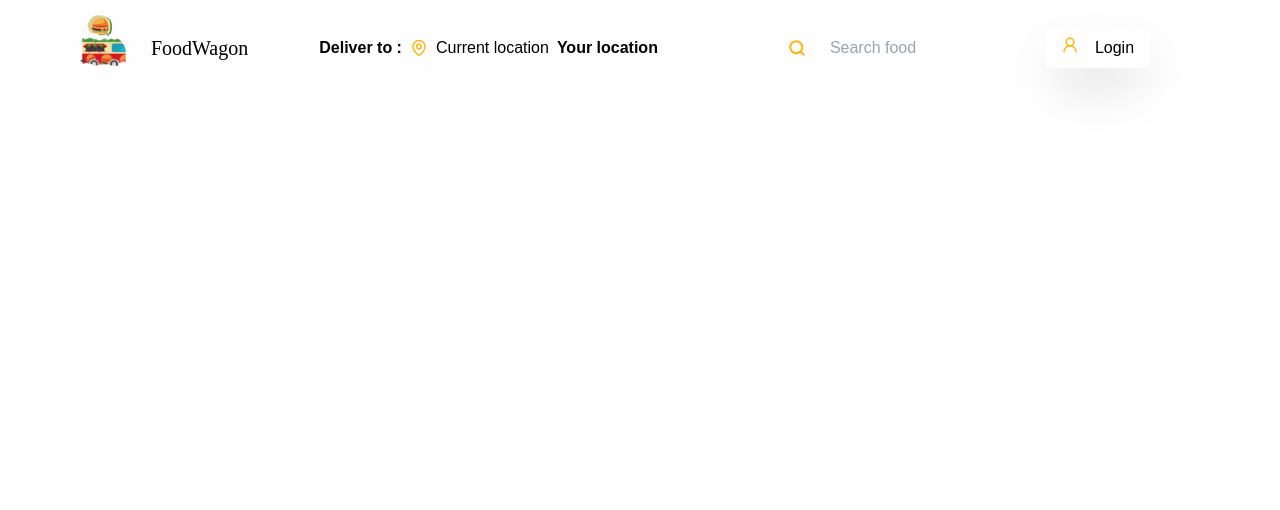
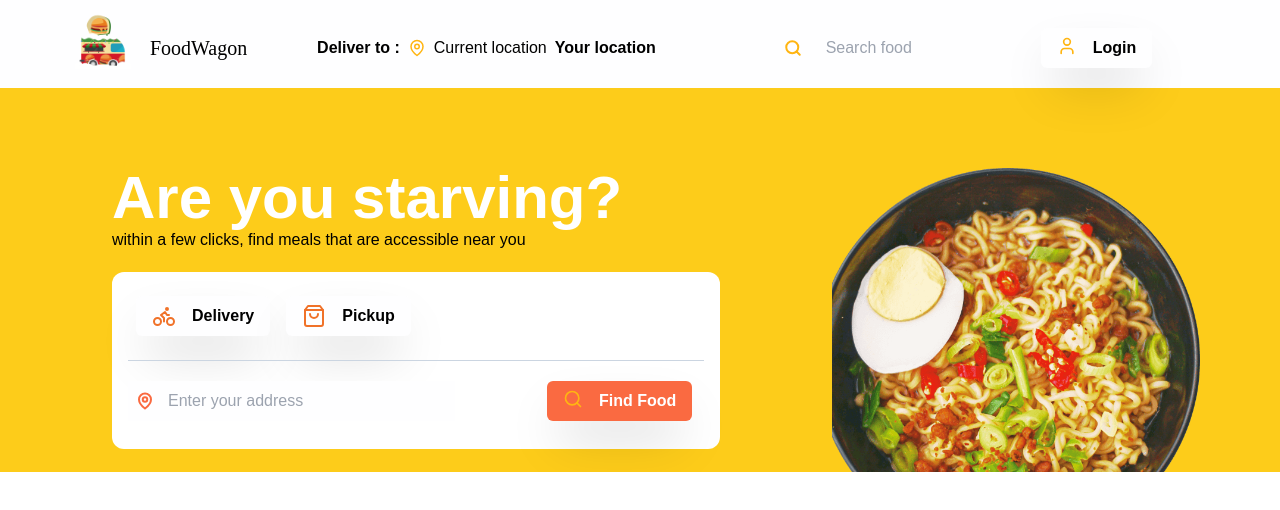
Before and after one commit to ameaympande/Food-Wagon, a React (Create React App) app in the folder client/: page / in a window 1280 px wide. Shown: the top 510 px of the page. Built offline with nearby package versions, Linux system fonts and the light colour scheme; a web font is replaced by a local one.

Commit message:
home page first section completed

```diff
--- a/client/src/components/Home.jsx
+++ b/client/src/components/Home.jsx
@@ -1,8 +1,14 @@
 import React from "react";
-import Navbar from "./Navbar";
+import Navbar from "./homePage/Navbar";
+import Body from "./homePage/MainSection";
 
 const Home = () => {
-  return <Navbar />;
+  return (
+    <>
+      <Navbar />
+      <Body />
+    </>
+  );
 };
 
 export default Home;
--- /dev/null
+++ b/client/src/components/homePage/MainSection.jsx
@@ -0,0 +1,74 @@
+import React from "react";
+import Button from "../layout/Button";
+import { Bike, ShoppingBag, MapPin, Search } from "lucide-react";
+
+const MainSection = () => {
+  return (
+    <div className="flex flex-row bg-primary h-96 overflow-hidden">
+      <div className="py-20 px-28 flex flex-col">
+        <div className="text-text-primary text-6xl font-extrabold">
+          Are you starving?
+        </div>
+        <div>within a few clicks, find meals that are accessible near you</div>
+        <div className="flex flex-col mt-5 p-4 bg-text-primary rounded-xl w-full">
+          {" "}
+          <div className="flex flex-row p-2 gap-4">
+            <div>
+              <Button
+                onClick={() => console.log("clicked")}
+                buttonText="Delivery"
+                userIcon={Bike}
+                color="#f07229"
+                size={24}
+              />
+            </div>
+
+            <div>
+              <Button
+                onClick={() => console.log("clicked")}
+                buttonText="Pickup"
+                userIcon={ShoppingBag}
+                color="#f07229"
+                size={24}
+              />
+            </div>
+          </div>
+          <hr className="mt-4 text-slate-300" />
+          <div>
+            <div className="mt-2 container relative flex items-center">
+              <div className="absolute inset-y-0 left-0 pl-2 flex items-center pointer-events-none">
+                <MapPin size={18} color="#fa6a41" absoluteStrokeWidth />
+              </div>
+              <input
+                className="bg-bg-primary px-20 py-2 pl-10 w-3/9"
+                type="text"
+                placeholder="Enter your address"
+              />
+              <div className="ml-20 p-3">
+                <Button
+                  onClick={() => {
+                    // navigate("/signin");
+                  }}
+                  buttonText="Find Food"
+                  userIcon={Search}
+                  color="#ffb512"
+                  textColor="text-primary"
+                  style="p-10 bg-secondary hover:text-secondary"
+                />
+              </div>
+            </div>
+          </div>
+        </div>
+      </div>
+      <div className="flex-grow relative overflow-hidden">
+        <img
+          className="absolute top-20 bottom-0 right-20 h-full"
+          src="/bowl.png"
+          alt="Bowl"
+        />
+      </div>
+    </div>
+  );
+};
+
+export default MainSection;
--- a/client/src/components/Navbar.jsx
+++ b/client/src/components/homePage/Navbar.jsx
@@ -1,6 +1,7 @@
-import { MapPin, Search, UserRound } from "lucide-react";
+import { MapPin, Search, UserIcon, UserRound } from "lucide-react";
 import React, { useState } from "react";
 import { useNavigate } from "react-router-dom";
+import Button from "../layout/Button";
 
 const Navbar = () => {
   const navigate = useNavigate();
@@ -33,16 +34,15 @@ const Navbar = () => {
               placeholder="Search food"
             />
           </div>
-          <div className=" items-center">
-            <button
+          <div className="items-center">
+            <Button
               onClick={() => {
                 navigate("/signin");
               }}
-              className="shadow-2xl border-red flex flex-row bg-bg-primary text-white px-4 py-2 rounded-md hover:bg-primary"
-            >
-              <UserRound size={18} color="#ffb512" />
-              <span className="ml-4">Login</span>
-            </button>
+              buttonText="Login"
+              userIcon={UserIcon}
+              color="#ffb512"
+            />
           </div>
         </div>
       </div>
--- /dev/null
+++ b/client/src/components/layout/Button.jsx
@@ -0,0 +1,24 @@
+import { UserRound } from "lucide-react";
+import React from "react";
+
+const Button = ({
+  onClick,
+  buttonText,
+  userIcon: UserIcon,
+  color = "grey",
+  size = 20,
+  textColor = "slate-500",
+  style,
+}) => {
+  return (
+    <button
+      onClick={onClick}
+      className={`shadow-2xl border-red flex flex-row bg-bg-primary text-${textColor} px-4 py-2 rounded-md hover:bg-bg-hover-primary font-semibold ${style}`}
+    >
+      {UserIcon && <UserIcon size={size} color={color} />}
+      <span className="ml-4">{buttonText}</span>
+    </button>
+  );
+};
+
+export default Button;
--- a/client/tailwind.config.js
+++ b/client/tailwind.config.js
@@ -5,6 +5,19 @@ module.exports = {
     fontFamily: {
       bungee: ["Bungee Spice"],
       baloo2: ["Baloo Bhaijaan 2"],
+    },
+    fontWeight: {
+      thin: "100",
+      hairline: "100",
+      extralight: "200",
+      light: "300",
+      normal: "400",
+      medium: "500",
+      semibold: "600",
+      bold: "700",
+      extrabold: "800",
+      "extra-bold": "800",
+      black: "900",
     },
     screens: {
       sm: "480px",
@@ -19,7 +32,9 @@ module.exports = {
       secondary: "#fa6a41",
       "text-primary": "white",
       "text-secondary": "black",
+      "text-red": "#f07229",
       "bg-primary": "#fefeff",
+      "bg-hover-primary": "#fef0eb",
 
       slate: {
         50: "rgb(248, 250, 252)",
```
Also changed, not shown: client/public/bowl.png (added).
